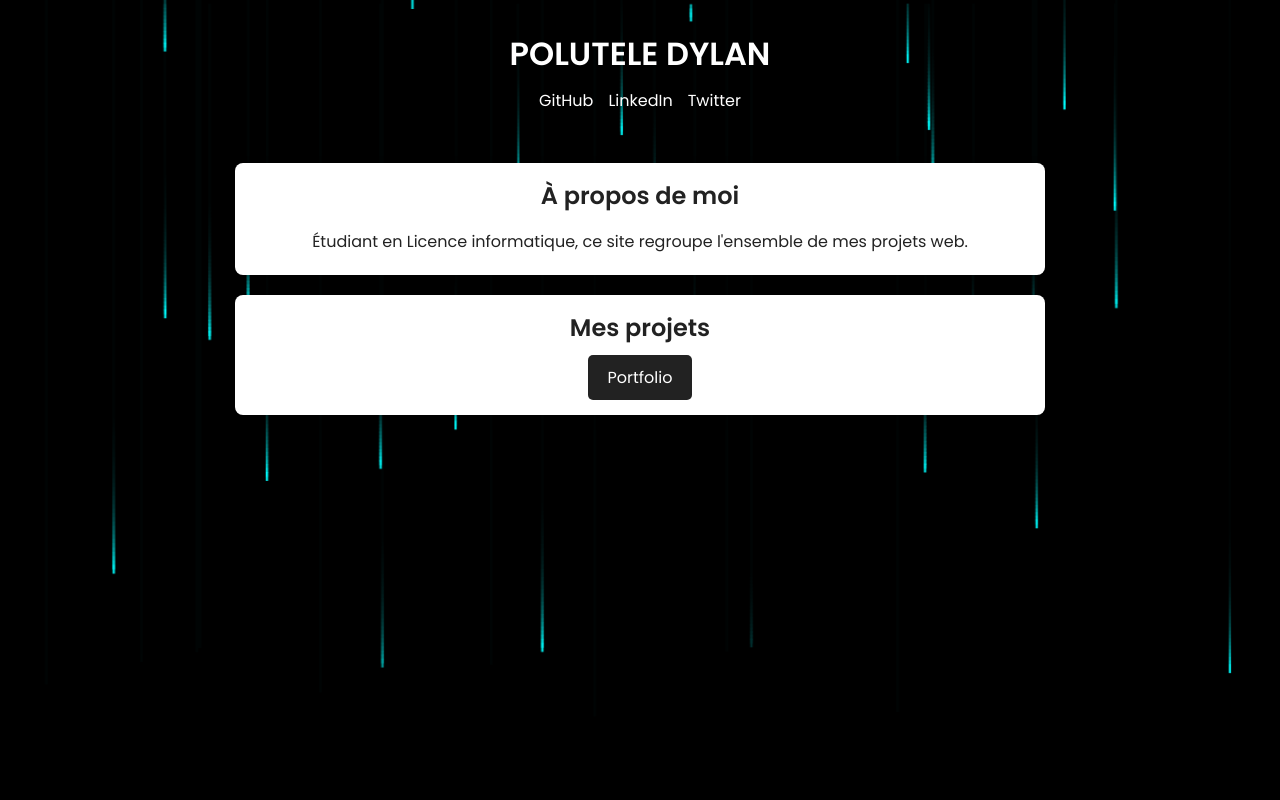
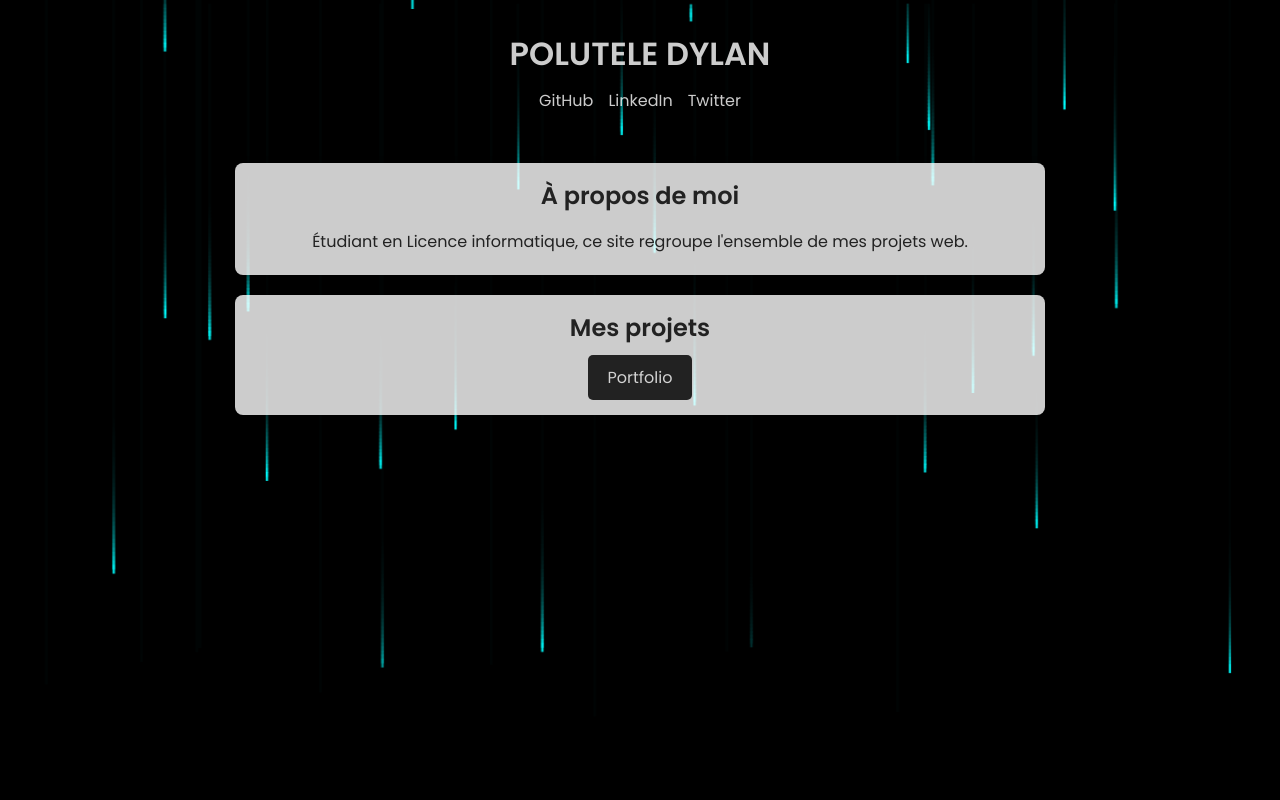
Before and after one commit to dpolutele/dpolutele.github.io, a plain HTML site: page index.html in a window 1280 px wide. Shown: the top 800 px of the page. Drawn offline with Linux system fonts and the light colour scheme.

Commit message:
maj du site principal

```diff
--- a/style.css
+++ b/style.css
@@ -20,7 +20,7 @@ body {
 }
 
 header {
-    color: #fff;
+    color: #ffffffcc;
     padding: 20px;
 }
 
@@ -44,7 +44,7 @@ nav ul li {
 }
 
 nav ul li a {
-    color: #fff;
+    color: #ffffffcc;
     text-decoration: none;
     font-weight: 400;
     transition: color 0.3s;
@@ -55,7 +55,7 @@ nav ul li a:hover {
 }
 
 .introduction, .projects {
-    background: #ffffff;
+    background: #ffffffcc;
     padding: 5px;
     margin: 20px auto;
     width: 90%;
@@ -77,7 +77,7 @@ nav ul li a:hover {
 .projects ul li a {
     display: inline-block;
     background: #222;
-    color: #fff;
+    color: #ffffffcc;
     padding: 10px 20px;
     border-radius: 5px;
     text-decoration: none;
@@ -91,7 +91,7 @@ nav ul li a:hover {
 }
 
 footer {
-    color: #fff;
+    color: #ffffffcc;
     padding: 200px;
     margin-top: 290px;
     font-size: 0.9rem;
```
